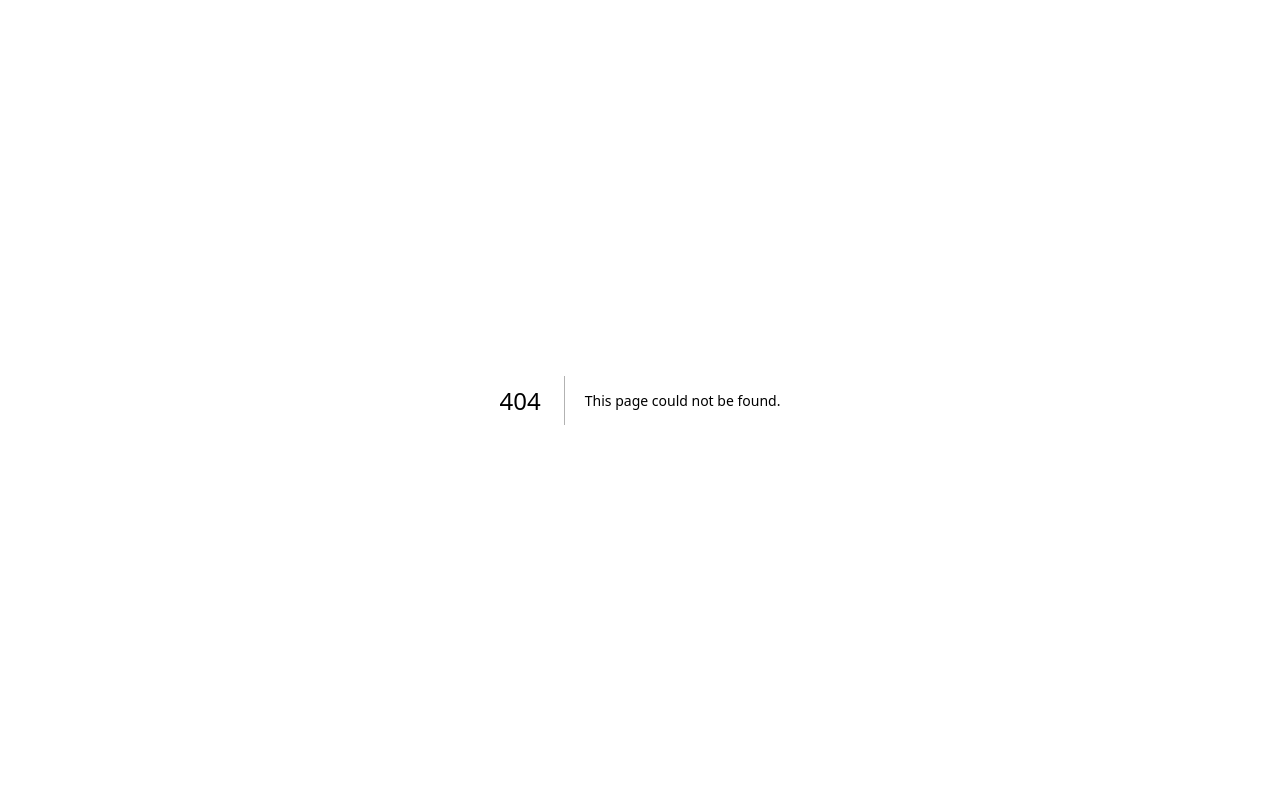
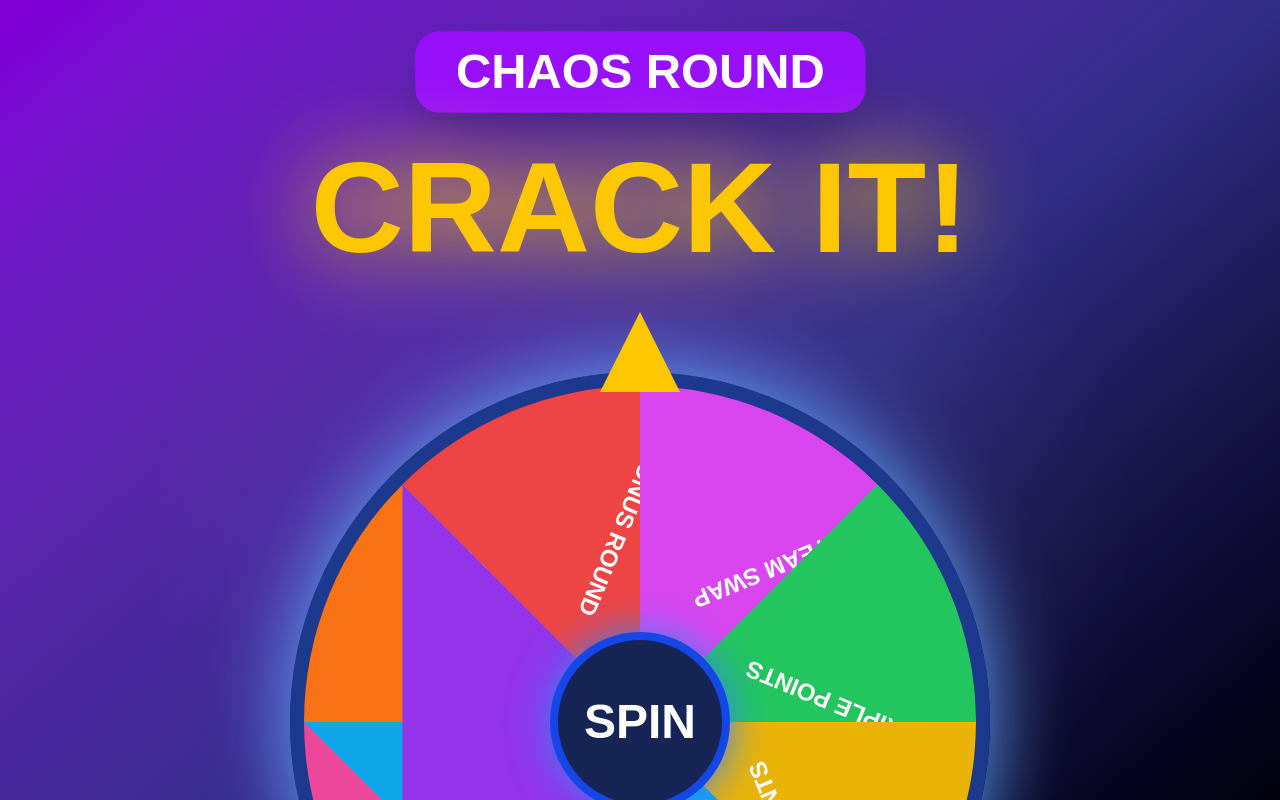
Before and after one commit to jakebaker2606-hub/crack-it, a Next.js app: page /chaos in a window 1280 px wide. Before the commit this address had no page. Shown: the top 800 px of the page. Built offline with nearby package versions, Linux system fonts and the light colour scheme.

Commit message:
Added chaos wheel round

```diff
--- /dev/null
+++ b/app/chaos/page.tsx
@@ -0,0 +1,218 @@
+"use client";
+
+import { useState } from "react";
+import { motion } from "framer-motion";
+
+const wheelOptions = [
+  "DOUBLE POINTS",
+  "LOSE 500",
+  "BONUS ROUND",
+  "TEAM SWAP",
+  "TRIPLE POINTS",
+  "STEAL POINTS",
+  "MYSTERY CHALLENGE",
+  "FREE 1000",
+];
+
+export default function ChaosPage() {
+
+  const [spinning, setSpinning] = useState(false);
+
+  const [selected, setSelected] = useState("");
+
+  const [rotation, setRotation] = useState(0);
+
+  const spinWheel = () => {
+
+    if (spinning) return;
+
+    setSpinning(true);
+
+    const randomIndex = Math.floor(
+      Math.random() * wheelOptions.length
+    );
+
+    const chosen = wheelOptions[randomIndex];
+
+    const degreesPerOption = 360 / wheelOptions.length;
+
+    const stopRotation =
+      3600 +
+      (360 - randomIndex * degreesPerOption);
+
+    setRotation(stopRotation);
+
+    setTimeout(() => {
+
+      setSelected(chosen);
+
+      setSpinning(false);
+
+    }, 5000);
+
+  };
+
+  return (
+
+    <div className="min-h-screen overflow-hidden bg-gradient-to-br from-purple-700 via-indigo-900 to-black text-white relative">
+
+      {/* BACKGROUND GLOW */}
+
+      <div className="absolute inset-0 bg-[radial-gradient(circle_at_center,rgba(255,255,255,0.08),transparent_60%)]" />
+
+      {/* HEADER */}
+
+      <div className="relative z-10 text-center pt-8">
+
+        <motion.div
+          animate={{
+            scale: [1, 1.08, 1],
+          }}
+          transition={{
+            repeat: Infinity,
+            duration: 2,
+          }}
+          className="inline-block bg-purple-600 px-10 py-4 rounded-3xl text-5xl font-black shadow-2xl"
+        >
+          CHAOS ROUND
+        </motion.div>
+
+        <motion.h1
+          animate={{
+            scale: [1, 1.03, 1],
+          }}
+          transition={{
+            repeat: Infinity,
+            duration: 2,
+          }}
+          className="text-yellow-400 text-8xl md:text-9xl font-black mt-8 drop-shadow-[0_0_40px_gold]"
+        >
+          CRACK IT!
+        </motion.h1>
+
+      </div>
+
+      {/* WHEEL */}
+
+      <div className="relative z-10 flex flex-col items-center justify-center mt-10">
+
+        {/* POINTER */}
+
+        <div className="w-0 h-0 border-l-[40px] border-r-[40px] border-b-[80px] border-l-transparent border-r-transparent border-b-yellow-400 z-20 mb-[-20px]" />
+
+        {/* WHEEL CONTAINER */}
+
+        <motion.div
+          animate={{
+            rotate: rotation,
+          }}
+          transition={{
+            duration: 5,
+            ease: "easeOut",
+          }}
+          className="relative w-[700px] h-[700px] rounded-full border-[14px] border-blue-900 shadow-[0_0_80px_#60a5fa] overflow-hidden"
+        >
+
+          {/* OUTER LIGHTS */}
+
+          <div className="absolute inset-0 rounded-full border-[16px] border-blue-950" />
+
+          {/* SEGMENTS */}
+
+          {wheelOptions.map((option, index) => {
+
+            const colors = [
+              "#ec4899",
+              "#f97316",
+              "#ef4444",
+              "#d946ef",
+              "#22c55e",
+              "#eab308",
+              "#0ea5e9",
+              "#9333ea",
+            ];
+
+            const rotate = index * 45;
+
+            return (
+
+              <div
+                key={option}
+                className="absolute w-1/2 h-1/2 origin-bottom-right"
+                style={{
+                  transform: `rotate(${rotate}deg) skewY(-45deg)`,
+                  background: colors[index],
+                  right: "50%",
+                  bottom: "50%",
+                }}
+              >
+
+                <div
+                  className="absolute flex items-center justify-center text-center text-white font-black text-2xl px-6"
+                  style={{
+                    transform: "skewY(45deg) rotate(22.5deg)",
+                    width: "250px",
+                    height: "250px",
+                    top: "40px",
+                    left: "20px",
+                  }}
+                >
+                  {option}
+                </div>
+
+              </div>
+
+            );
+
+          })}
+
+          {/* CENTER */}
+
+          <div className="absolute inset-0 flex items-center justify-center">
+
+            <button
+              onClick={spinWheel}
+              className="w-[180px] h-[180px] rounded-full bg-blue-950 border-8 border-blue-700 text-5xl font-black shadow-[0_0_40px_#3b82f6] hover:scale-105 transition"
+            >
+              SPIN
+            </button>
+
+          </div>
+
+        </motion.div>
+
+        {/* RESULT */}
+
+        {selected && (
+
+          <motion.div
+            initial={{
+              scale: 0,
+              opacity: 0,
+            }}
+            animate={{
+              scale: 1,
+              opacity: 1,
+            }}
+            className="mt-16 bg-black/70 border-4 border-yellow-400 px-16 py-10 rounded-3xl shadow-[0_0_50px_gold]"
+          >
+
+            <div className="text-3xl font-black text-white text-center">
+              RESULT
+            </div>
+
+            <div className="text-yellow-400 text-6xl font-black text-center mt-4">
+              {selected}
+            </div>
+
+          </motion.div>
+
+        )}
+
+      </div>
+
+    </div>
+
+  );
+
+}
```
